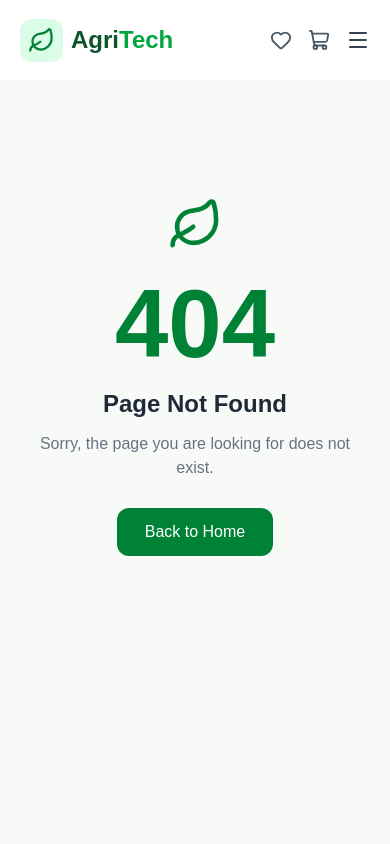
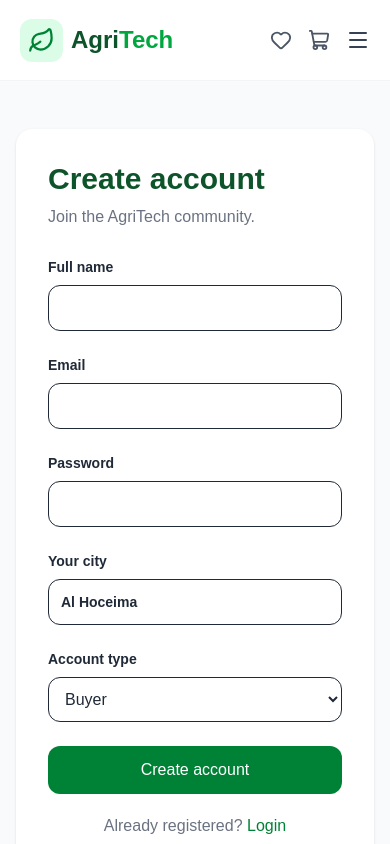
Before and after one commit to alfarokywidad-code/Project-AgriTech, a React (Vite) app: page /register in a window 390 px wide. Shown: the top 844 px of the page. Built offline with nearby package versions, Linux system fonts and the light colour scheme.

Commit message:
faet: add login and registration pages with role-based authentication

```diff
--- a/src/App.jsx
+++ b/src/App.jsx
@@ -11,6 +11,8 @@ import ProductDetails from './pages/ProductDetails/productdetails';
 import Checkout from './pages/Cart/checkout';
 import MyOrders from './pages/MyOrders/myorders';
 import About from "./pages/About/About";
+import Login from './pages/Auth/Login';
+import Register from './pages/Auth/Register';
 
 function App() {
   return (
@@ -27,6 +29,8 @@ function App() {
           <Route path="/product/:id" element={<ProductDetails />} />
           <Route path="/favorites" element={<Favorites />} />
           <Route path="/weather" element={<Weather />} />
+          <Route path="/login" element={<Login />} />
+          <Route path="/register" element={<Register />} />
           <Route path="*" element={<Error />} />
         </Routes>
       </main>
--- a/src/layouts/Header.jsx
+++ b/src/layouts/Header.jsx
@@ -6,7 +6,7 @@ import { MyContext } from "../utils/MyContext";
 import Cart from "../pages/Cart/cart";
 
 function Header() {
-  const { cart, favorites } = useContext(MyContext);
+  const { cart, favorites, currentUser, logout } = useContext(MyContext);
   const [isCartOpen, setIsCartOpen] = useState(false);
 
   const links = [
@@ -81,12 +81,14 @@ function Header() {
             </button>
 
             {/* Login */}
-            <Link
-              to="/login"
-              className="hidden sm:block bg-green-700 text-white px-5 py-2.5 rounded-xl hover:bg-green-800 transition"
-            >
-              Login
-            </Link>
+            {currentUser ? (
+              <div className="hidden sm:flex items-center gap-3 text-sm">
+                {currentUser.role === "Farmer" && <Link className="text-green-700 font-semibold" to="/farmer/dashboard">Dashboard</Link>}
+                {currentUser.role === "Admin" && <Link className="text-green-700 font-semibold" to="/admin/dashboard">Admin</Link>}
+                {currentUser.role === "Buyer" && <Link className="text-green-700 font-semibold" to="/my-orders">My orders</Link>}
+                <button onClick={logout} className="bg-green-700 text-white px-4 py-2.5 rounded-xl hover:bg-green-800">Logout</button>
+              </div>
+            ) : <Link to="/login" className="hidden sm:block bg-green-700 text-white px-5 py-2.5 rounded-xl hover:bg-green-800 transition">Login</Link>}
 
             {/* Mobile Menu */}
             <button
--- /dev/null
+++ b/src/pages/Auth/Login.jsx
@@ -0,0 +1,127 @@
+
+import { useContext, useState } from "react";
+import { Link, useNavigate } from "react-router-dom";
+import { MyContext } from "../../utils/MyContext";
+
+export default function Login() {
+
+  // Get the login function from the global context
+  const { login } = useContext(MyContext);
+
+  // Initialize navigation
+  const nav = useNavigate();
+
+  // Store email and password form data
+  const [form, setForm] = useState({
+    email: "",
+    password: ""
+  });
+
+  // Store login error messages
+  const [error, setError] = useState("");
+
+  // Handle form submission
+  const submit = (e) => {
+    e.preventDefault();
+
+    // Call login function with form data
+    const result = login(form);
+
+    // Check if login failed
+    if (result.error) {
+      setError(result.error);
+    } else {
+
+      // Redirect user based on their role
+      nav(
+        result.user.role === "Farmer"
+          ? "/farmer/dashboard"
+          : result.user.role === "Admin"
+          ? "/admin/dashboard"
+          : "/marketplace"
+      );
+    }
+  };
+
+  return (
+    // Main container
+    <div className="min-h-[70vh] flex items-center justify-center bg-gray-50 px-4 py-12">
+
+      {/* Login form */}
+      <form
+        onSubmit={submit}
+        className="bg-white w-full max-w-md p-8 rounded-2xl shadow-sm"
+      >
+
+        {/* Page title */}
+        <h1 className="text-3xl font-bold text-green-900">
+          Welcome back
+        </h1>
+
+        {/* Page description */}
+        <p className="text-gray-500 mt-2 mb-7">
+          Login to your AgriTech account.
+        </p>
+
+        {/* Display error message if login fails */}
+        {error && (
+          <p className="bg-red-50 text-red-700 p-3 rounded-lg mb-4">
+            {error}
+          </p>
+        )}
+
+        {/* Email input */}
+        <label className="block text-sm font-semibold mb-2">
+          Email
+        </label>
+
+        <input
+          required
+          type="email"
+          className="w-full border rounded-xl p-3 mb-5"
+          value={form.email}
+          onChange={(e) =>
+            setForm({ ...form, email: e.target.value })
+          }
+        />
+
+        {/* Password input */}
+        <label className="block text-sm font-semibold mb-2">
+          Password
+        </label>
+
+        <input
+          required
+          type="password"
+          className="w-full border rounded-xl p-3 mb-6"
+          value={form.password}
+          onChange={(e) =>
+            setForm({ ...form, password: e.target.value })
+          }
+        />
+
+        {/* Login button */}
+        <button className="w-full bg-green-700 text-white rounded-xl py-3 font-semibold">
+          Login
+        </button>
+
+        {/* Link to registration page */}
+        <p className="text-center text-gray-500 mt-5">
+          No account?{" "}
+          <Link
+            className="text-green-700 font-semibold"
+            to="/register"
+          >
+            Create one
+          </Link>
+        </p>
+
+        {/* Demo admin credentials */}
+        <p className="text-xs text-gray-400 mt-5">
+          Demo admin: admin@agritech.com / Admin123!
+        </p>
+
+      </form>
+    </div>
+  );
+}
--- /dev/null
+++ b/src/pages/Auth/Register.jsx
@@ -0,0 +1,142 @@
+import { useContext, useState } from "react";
+import { Link, useNavigate } from "react-router-dom";
+import { MyContext } from "../../utils/MyContext";
+
+export default function Register() {
+
+  // Get the register function from the global context
+  const { register } = useContext(MyContext);
+
+  // Initialize navigation
+  const nav = useNavigate();
+
+  // Store registration form data
+  const [form, setForm] = useState({
+    fullName: "",
+    email: "",
+    password: "",
+    role: "Buyer",
+    city: "Al Hoceima"
+  });
+
+  // Store registration error messages
+  const [error, setError] = useState("");
+
+  // Handle form submission
+  const submit = (e) => {
+    e.preventDefault();
+
+    // Call register function with form data
+    const r = register(form);
+
+    // Check if registration failed
+    if (r.error) {
+      setError(r.error);
+    } else {
+
+      // Redirect user based on their account role
+      nav(
+        r.user.role === "Farmer"
+          ? "/farmer/dashboard"
+          : "/marketplace"
+      );
+    }
+  };
+
+  return (
+    // Main container
+    <div className="min-h-[70vh] flex items-center justify-center bg-gray-50 px-4 py-12">
+
+      {/* Registration form */}
+      <form
+        onSubmit={submit}
+        className="bg-white w-full max-w-md p-8 rounded-2xl shadow-sm"
+      >
+
+        {/* Page title */}
+        <h1 className="text-3xl font-bold text-green-900">
+          Create account
+        </h1>
+
+        {/* Page description */}
+        <p className="text-gray-500 mt-2 mb-7">
+          Join the AgriTech community.
+        </p>
+
+        {/* Display error message if registration fails */}
+        {error && (
+          <p className="bg-red-50 text-red-700 p-3 rounded-lg mb-4">
+            {error}
+          </p>
+        )}
+
+        {/* Registration input fields */}
+        {[
+          ["Full name", "fullName", "text"],
+          ["Email", "email", "email"],
+          ["Password", "password", "password"],
+          ["Your city", "city", "text"]
+        ].map(([label, key, type]) => (
+
+          // Generate input fields dynamically
+          <label
+            key={key}
+            className="block text-sm font-semibold mb-2"
+          >
+            {label}
+
+            <input
+              required
+              type={type}
+              minLength={key === "password" ? 6 : undefined}
+              className="w-full border rounded-xl p-3 mt-2 mb-4"
+              value={form[key]}
+              onChange={(e) =>
+                setForm({
+                  ...form,
+                  [key]: e.target.value
+                })
+              }
+            />
+          </label>
+        ))}
+
+        {/* Account type selection */}
+        <label className="block text-sm font-semibold mb-2">
+          Account type
+        </label>
+
+        <select
+          className="w-full border rounded-xl p-3 mb-6"
+          value={form.role}
+          onChange={(e) =>
+            setForm({
+              ...form,
+              role: e.target.value
+            })
+          }
+        >
+          <option>Buyer</option>
+          <option>Farmer</option>
+        </select>
+
+        {/* Create account button */}
+        <button className="w-full bg-green-700 text-white rounded-xl py-3 font-semibold">
+          Create account
+        </button>
+
+        {/* Link to login page */}
+        <p className="text-center text-gray-500 mt-5">
+          Already registered?{" "}
+          <Link
+            className="text-green-700 font-semibold"
+            to="/login"
+          >
+            Login
+          </Link>
+        </p>
+
+      </form>
+    </div>
+  );
+}
```
